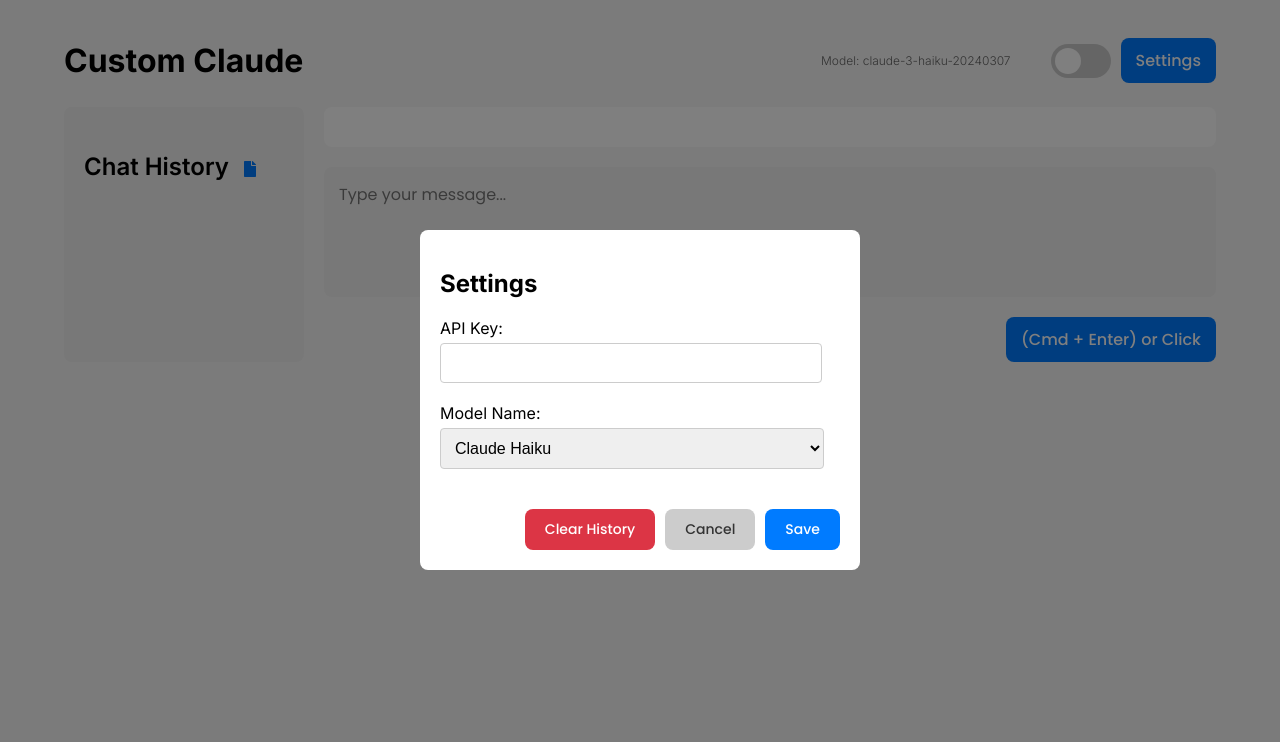
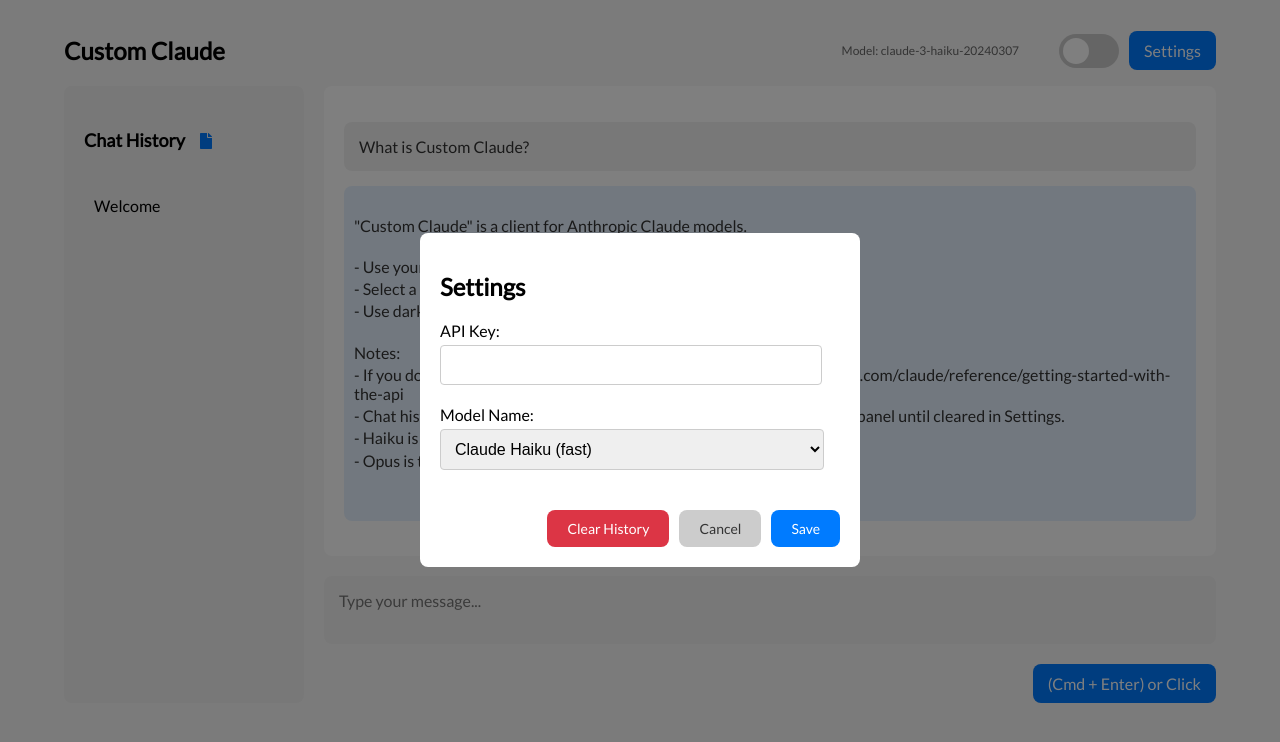
Before and after one commit to invisible-hand/customchat, a Next.js app: page / in a window 1280 px wide. Both pictures are taken after a click on the button "Settings". Shown: the top 742 px of the page. Built offline with nearby package versions, Linux system fonts and the light colour scheme.

Commit message:
fixed dark mode, added info to empty state
'

```diff
--- a/app/SettingsModal.js
+++ b/app/SettingsModal.js
@@ -40,9 +40,9 @@
               onChange={(e) => setModelName(e.target.value)}
               className="select-field"
             >
-              <option value="">Select a model</option>
-              <option value="claude-3-haiku-20240307">Claude Haiku</option>
-              <option value="claude-3-opus-20240229">Claude Opus</option>
+              <option value="claude-3-haiku-20240307">Claude Haiku (fast)</option>
+              <option value="claude-3-sonnet-20240229">Claude Sonnet (meh)</option>
+              <option value="claude-3-opus-20240229">Claude Opus (smart)</option>
               {/* Add more model options as needed */}
             </select>
           </div>
--- a/app/api/route.js
+++ b/app/api/route.js
@@ -27,7 +27,6 @@
 
     const message = await anthropic.messages.create({
       model: modelName,
-      // model: 'claude-3-opus-20240229',
       max_tokens: 1024,
       messages,
     });
--- a/app/globals.css
+++ b/app/globals.css
@@ -1,10 +1,14 @@
-@import url('https://fonts.googleapis.com/css2?family=Poppins:wght@400;500;600&display=swap');
+@import url('https://fonts.googleapis.com/css2?family=Lato:wght@400;500;600&display=swap');
 
 body {
-  font-family: 'Verdana', sans-serif;
+  font-family: 'Lato', sans-serif !important;
   margin: 0;
   padding: 0;
   background-color: #f7f7f7;
+}
+
+h1 {
+  font-size:x-large;
 }
 
 .container {
@@ -33,6 +37,7 @@
 .header-right button {
   margin-left: 10px;
 }
+
 .model-name {
   font-size: 12px;
   font-weight: 300;
@@ -53,7 +58,7 @@
 }
 
 .side-panel h2 {
-  font-size: 24px;
+  font-size: large;
   font-weight: 600;
   margin-bottom: 10px;
 }
@@ -99,7 +104,7 @@
 }
 
 .bot-message {
-  background-color: #e8f5ff;
+  background-color: #e5f1ff;
   color: #333;
   padding: 10px;
   border-radius: 8px;
@@ -137,7 +142,7 @@
   border-radius: 8px;
   background-color: #f1f1f1;
   margin-bottom: 20px;
-  font-family: 'Poppins', sans-serif;
+  font-family: 'Lato', sans-serif;
   font-size: 16px;
   resize: none;
 }
@@ -149,7 +154,7 @@
   border: none;
   border-radius: 8px;
   cursor: pointer;
-  font-family: 'Poppins', sans-serif;
+  font-family: 'Lato', sans-serif;
   font-size: 16px;
   font-weight: 500;
   transition: background-color 0.3s ease;
@@ -157,7 +162,6 @@
 
 button:hover {
   background-color: #0056b3;
-
 }
 
 .new-chat-button:hover {
@@ -183,7 +187,7 @@
   border: none;
   border-radius: 8px;
   cursor: pointer;
-  font-family: 'Poppins', sans-serif;
+  font-family: 'Lato', sans-serif;
   font-size: 14px;
   font-weight: 500;
   transition: background-color 0.3s ease;
@@ -246,11 +250,12 @@
 }
 
 .dark-mode button {
-  background-color: #007bff;
+  background-color: #777;
+  color: #fff;
 }
 
 .dark-mode button:hover {
-  background-color: #0056b3;
+  background-color: #666;
 }
 
 .dark-mode .new-chat-button:hover {
@@ -311,6 +316,14 @@
   transform: translateX(26px);
 }
 
+.dark-mode input:checked + .slider {
+  background-color: #777;
+}
+
+.dark-mode input:checked + .slider:before {
+  background-color: #fff;
+}
+
 .modal {
   position: fixed;
   top: 0;
@@ -337,7 +350,6 @@
 
 .input-group {
   margin-bottom: 20px;
-
 }
 
 .input-group label {
@@ -345,8 +357,7 @@
   margin-bottom: 5px;
 }
 
-.input-field
-{
+.input-field {
   width: 90%;
   padding: 10px;
   border-radius: 4px;
@@ -376,14 +387,12 @@
   border: none;
   font-size: 16px;
   cursor: pointer;
-
-
   margin-top: 20px;
   padding: 10px 20px;
   border: none;
   border-radius: 8px;
   cursor: pointer;
-  font-family: 'Poppins', sans-serif;
+  font-family: 'Lato', sans-serif;
   font-size: 14px;
   font-weight: 500;
   transition: background-color 0.3s ease;
@@ -445,8 +454,20 @@
 
 .chat-item.selected {
   background-color: #e0e0e0;
+  border-radius: 8px;
 }
 
 .dark-mode .chat-item.selected {
   background-color: #555;
 }
+
+.dark-mode .save-button,
+.dark-mode .cancel-button {
+  background-color: #777;
+  color: #fff;
+}
+
+.dark-mode .save-button:hover,
+.dark-mode .cancel-button:hover {
+  background-color: #666;
+}
--- a/app/page.js
+++ b/app/page.js
@@ -2,8 +2,6 @@
 
 import { useState, useEffect } from 'react';
 import SettingsModal from './SettingsModal';
-
-
 
 const Home = () => {
   const [input, setInput] = useState('');
@@ -15,7 +13,28 @@
   const [apiKey, setApiKey] = useState('');
   const [modelName, setModelName] = useState('');
   const [selectedChatIndex, setSelectedChatIndex] = useState(null);
+  const introChat = {
+    name: 'Welcome',
+    messages: [
+      {
+        user: 'What is Custom Claude?',
+        bot: `
+          "Custom Claude" is a client for Anthropic Claude models.
 
+          - Use your own API key.
+          - Select a model from the list.
+          - Use dark/light mode.
+
+          Notes:
+          - If you don't have Anthropic API key, get one here: https://docs.anthropic.com/claude/reference/getting-started-with-the-api
+          - Chat history is saved in LocalStorage and can be accessed from the side panel until cleared in Settings.
+          - Haiku is the default model.
+          - Opus is the best (but slowest).
+
+        `,
+      },
+    ],
+  };
 
   useEffect(() => {
     const storedDarkMode = localStorage.getItem('darkMode');
@@ -40,6 +59,17 @@
     }
   }, []);
 
+  useEffect(() => {
+    const storedChats = localStorage.getItem('chatHistory');
+    if (storedChats) {
+      setSavedChats(JSON.parse(storedChats));
+    } else {
+      setSavedChats([introChat]);
+      setChatHistory(introChat.messages);
+    }
+  }, []);
+
+
 
   useEffect(() => {
     if (darkMode) {
@@ -55,8 +85,6 @@
   };
 
 
-
-
   useEffect(() => {
     const storedChats = localStorage.getItem('chatHistory');
     if (storedChats) {
@@ -66,34 +94,19 @@
 
 
   const handleNewChat = () => {
-    // Ensuring that a new chat is only created if the last chat is either not empty or doesn't exist
     console.log(savedChats.length);
     if (savedChats.length === 0) {
       setSavedChats(prevSavedChats => {
-        //const newChat = { name: '', messages: [] };
         const updatedChats = [...prevSavedChats, newChat];
         localStorage.setItem('chatHistory', JSON.stringify(updatedChats)); // Update localStorage inside the callback
         return updatedChats;
       });
       setChatHistory([]);
     } else {
-      const newChat = { name: '', messages: [] };
-      // If the last entry is empty, do not add a new one, but ensure chatHistory is cleared
+      // const newChat = { name: '', messages: [] };
       setChatHistory([]);
     }
   };
-
-  // old version where diplicates were created
-
-  // const handleNewChat = () => {
-  //   if (chatHistory.length > 0) {
-  //     const newChat = [...chatHistory];
-  //     setSavedChats(prevSavedChats => [...prevSavedChats, { name: '', messages: newChat }]);
-  //     setChatHistory([]);
-  //   } else if (savedChats.length === 0 || savedChats[savedChats.length - 1].messages.length !== 0) {
-  //     setSavedChats(prevSavedChats => [...prevSavedChats, { name: '', messages: [] }]);
-  //   }
-  // };
 
   const handleKeyDown = (e) => {
     if (e.key === 'Enter' && (e.metaKey || e.ctrlKey)) {
@@ -112,7 +125,7 @@
         headers: {
           'Content-Type': 'application/json',
         },
-        body: JSON.stringify({ input: `Summarize the following message in five words or less to use as a chat name: ${input}`, apiKey, modelName }),
+        body: JSON.stringify({ input: `Summarize the following message in six words or less to use as a chat name: ${input}. Do not include the summary in blockquotes.`, apiKey, modelName }),
       });
 
       if (summaryResponse.ok) {
@@ -187,14 +200,6 @@
     }
   };
 
-  // const handleChatClick = (index) => {
-  //   if (savedChats.length > 0) {
-  //     const selectedChat = savedChats[index];
-  //     const chatName = selectedChat[0]?.user || `Chat ${index + 1}`;
-  //     console.log(`Selected chat: ${chatName}`);
-  //     setChatHistory(selectedChat);
-  //   }
-  // };
 
   const handleClearHistory = () => {
     localStorage.removeItem('chatHistory');
@@ -297,7 +302,7 @@
               onChange={(e) => setInput(e.target.value)}
               onKeyDown={handleKeyDown}
               placeholder="Type your message..."
-              rows={4}
+              rows={2}
             ></textarea>
             <button className="button-submit" type="submit">(Cmd + Enter) or Click</button>
           </form>
```
